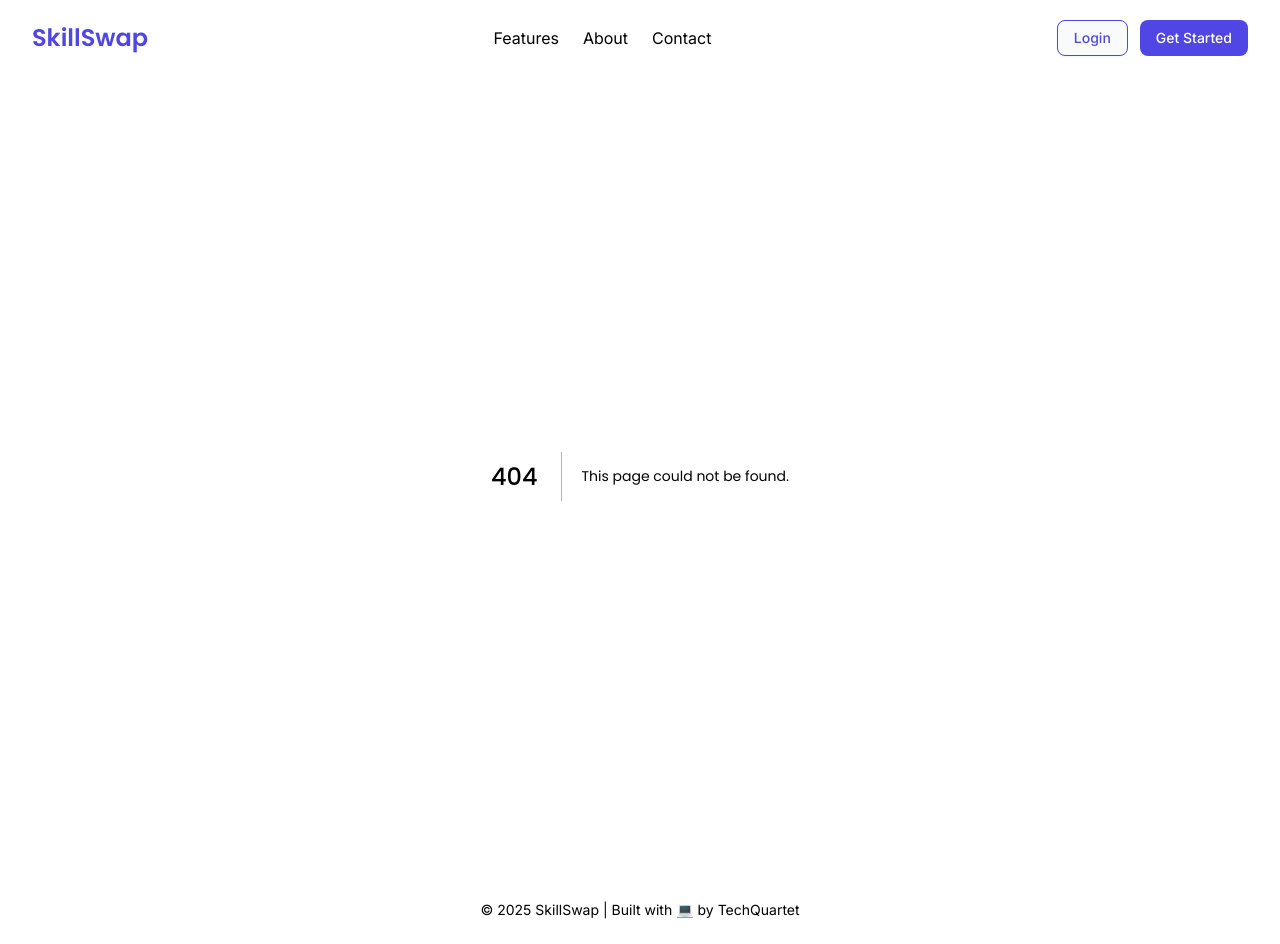
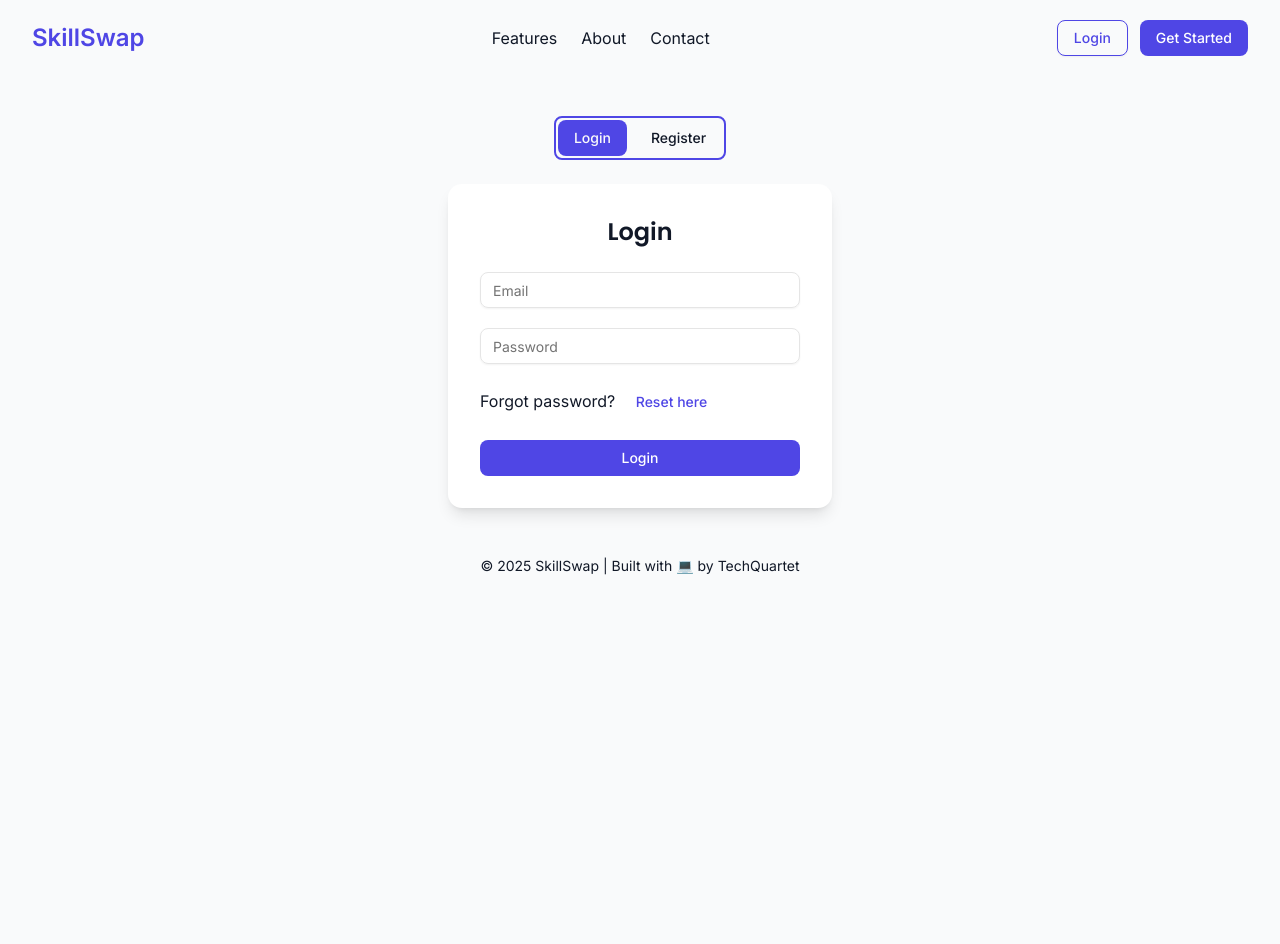
Before and after one commit to theajthakur/skillswap, a Next.js app: page /auth in a window 1280 px wide. Before the commit this address had no page. After the commit the page ends 800 px from the top, so only its background shows below. Built offline with nearby package versions, Linux system fonts and the light colour scheme.

Commit message:
Feat: Added Auth

```diff
--- /dev/null
+++ b/src/app/auth/layout.tsx
@@ -0,0 +1,7 @@
+"use client";
+
+import { ReactNode, useState } from "react";
+
+export default function Layout({ children }: { children: ReactNode }) {
+  return <div>{children}</div>;
+}
--- /dev/null
+++ b/src/app/auth/page.tsx
@@ -0,0 +1,42 @@
+"use client";
+
+import Login from "@/components/auth/Login/Login";
+import Register from "@/components/auth/register/Register";
+import { Button } from "@/components/ui/button";
+import { useState } from "react";
+
+export default function Page() {
+  const [curPage, setCurPage] = useState<string>("login");
+  const changePage = (page: string) => {
+    if (curPage != page) setCurPage(page);
+  };
+  return (
+    <>
+      <div className="flex justify-center flex-col mt-10">
+        <div className="navigation flex justify-center">
+          <div className="flex gap-2 justify-center border-2 rounded-md border-primary p-0.5">
+            <Button
+              variant={curPage === "login" ? "default" : "ghost"}
+              onClick={() => {
+                changePage("login");
+              }}
+            >
+              Login
+            </Button>
+            <Button
+              variant={curPage === "login" ? "ghost" : "default"}
+              onClick={() => {
+                changePage("register");
+              }}
+            >
+              Register
+            </Button>
+          </div>
+        </div>
+        <div className="output">
+          {curPage == "login" ? <Login /> : <Register />}
+        </div>
+      </div>
+    </>
+  );
+}
--- a/src/app/globals.css
+++ b/src/app/globals.css
@@ -143,3 +143,7 @@ h6 {
     @apply bg-background text-foreground;
   }
 }
+
+::-webkit-scrollbar {
+  display: none;
+}
--- /dev/null
+++ b/src/components/auth/Login/Login.tsx
@@ -0,0 +1,96 @@
+"use client";
+
+import { useState } from "react";
+import { Input } from "@/components/ui/input";
+import { Button } from "@/components/ui/button";
+import { useAuth } from "@/components/providers/AuthProvider";
+
+export default function Login() {
+  const { login } = useAuth();
+
+  const [form, setForm] = useState({
+    email: "",
+    password: "",
+  });
+
+  const [loading, setLoading] = useState(false);
+  const [error, setError] = useState("");
+
+  const handleChange = (key: string, value: string) => {
+    setForm((prev) => ({ ...prev, [key]: value }));
+  };
+
+  const handleLogin = async () => {
+    setError("");
+    setLoading(true);
+
+    try {
+      const res = await fetch(`${process.env.SERVER_URL}/auth/login`, {
+        method: "POST",
+        headers: { "Content-Type": "application/json" },
+        body: JSON.stringify({
+          email: form.email,
+          password: form.password,
+        }),
+      });
+
+      const data = await res.json();
+
+      if (!res.ok) {
+        setError(data?.message || "Invalid credentials");
+        setLoading(false);
+        return;
+      }
+
+      login(data.token);
+    } catch {
+      setError("Something went wrong");
+    }
+
+    setLoading(false);
+  };
+
+  return (
+    <div className=" bg-background flex items-center justify-center p-6">
+      <div className="w-full max-w-sm bg-surface shadow-lg rounded-xl p-8">
+        <h1 className="text-2xl font-semibold text-foreground mb-6 text-center">
+          Login
+        </h1>
+
+        {error && (
+          <p className="text-red-600 text-center text-sm mb-4">{error}</p>
+        )}
+
+        <div className="space-y-5">
+          <Input
+            type="email"
+            placeholder="Email"
+            value={form.email}
+            onChange={(e) => handleChange("email", e.target.value)}
+            className="border text-foreground"
+          />
+
+          <Input
+            type="password"
+            placeholder="Password"
+            value={form.password}
+            onChange={(e) => handleChange("password", e.target.value)}
+            className="border text-foreground"
+          />
+
+          <p className="text-shadow">
+            Forgot password? <Button variant={"link"}>Reset here</Button>
+          </p>
+
+          <Button
+            disabled={loading}
+            onClick={handleLogin}
+            className="w-full bg-primary hover:bg-secondary text-white"
+          >
+            {loading ? "Logging in..." : "Login"}
+          </Button>
+        </div>
+      </div>
+    </div>
+  );
+}
--- /dev/null
+++ b/src/components/auth/register/Register.tsx
@@ -0,0 +1,133 @@
+"use client";
+
+import { useState } from "react";
+import { Input } from "@/components/ui/input";
+import { Button } from "@/components/ui/button";
+
+export default function Register() {
+  const [form, setForm] = useState({
+    name: "",
+    email: "",
+    mobile: "",
+    gender: "",
+    skillsInput: "",
+    interestsInput: "",
+  });
+
+  const [error, setError] = useState("");
+  const [loading, setLoading] = useState(false);
+
+  const parseList = (value: string) =>
+    value
+      .split(",")
+      .map((v) => v.trim())
+      .filter((v) => v !== "")
+      .slice(0, 5);
+
+  const handleChange = (key: string, value: string) => {
+    setForm((prev) => ({ ...prev, [key]: value }));
+  };
+
+  const handleSubmit = async () => {
+    setError("");
+    setLoading(true);
+
+    const skills = parseList(form.skillsInput);
+    const interests = parseList(form.interestsInput);
+
+    try {
+      const res = await fetch(`${process.env.SERVER_URL}/auth/register`, {
+        method: "POST",
+        headers: { "Content-Type": "application/json" },
+        body: JSON.stringify({
+          name: form.name,
+          email: form.email,
+          mobile: form.mobile,
+          gender: form.gender,
+          skills,
+          interests,
+        }),
+      });
+
+      const data = await res.json();
+
+      if (!res.ok) {
+        setError(data?.message || "Registration failed");
+        setLoading(false);
+        return;
+      }
+    } catch {
+      setError("Something went wrong");
+    }
+
+    setLoading(false);
+  };
+
+  return (
+    <div className="min-h-[80vh] bg-[var(--color-background)] flex items-center justify-center p-6">
+      <div className="w-full max-w-lg bg-[var(--color-surface)] shadow-xl rounded-xl p-8">
+        <h1 className="text-2xl font-semibold text-[var(--color-foreground)] mb-6 text-center">
+          Register
+        </h1>
+
+        {error && (
+          <p className="text-red-600 text-center text-sm mb-4">{error}</p>
+        )}
+
+        <div className="grid grid-cols-1 gap-5">
+          <Input
+            placeholder="Full Name"
+            value={form.name}
+            onChange={(e) => handleChange("name", e.target.value)}
+            className="border border-[var(--color-text-secondary)] text-[var(--color-foreground)]"
+          />
+
+          <Input
+            type="email"
+            placeholder="Email"
+            value={form.email}
+            onChange={(e) => handleChange("email", e.target.value)}
+            className="border border-[var(--color-text-secondary)] text-[var(--color-foreground)]"
+          />
+
+          <Input
+            type="tel"
+            placeholder="Mobile Number"
+            value={form.mobile}
+            onChange={(e) => handleChange("mobile", e.target.value)}
+            className="border border-[var(--color-text-secondary)] text-[var(--color-foreground)]"
+          />
+
+          <Input
+            placeholder="Gender"
+            value={form.gender}
+            onChange={(e) => handleChange("gender", e.target.value)}
+            className="border border-[var(--color-text-secondary)] text-[var(--color-foreground)]"
+          />
+
+          <Input
+            placeholder="Skills (comma separated)"
+            value={form.skillsInput}
+            onChange={(e) => handleChange("skillsInput", e.target.value)}
+            className="border border-[var(--color-text-secondary)] text-[var(--color-foreground)]"
+          />
+
+          <Input
+            placeholder="Interests (comma separated)"
+            value={form.interestsInput}
+            onChange={(e) => handleChange("interestsInput", e.target.value)}
+            className="border border-[var(--color-text-secondary)] text-[var(--color-foreground)]"
+          />
+
+          <Button
+            disabled={loading}
+            onClick={handleSubmit}
+            className="w-full bg-[var(--color-primary)] hover:bg-[var(--color-secondary)] text-white"
+          >
+            {loading ? "Registering..." : "Register"}
+          </Button>
+        </div>
+      </div>
+    </div>
+  );
+}
--- a/src/components/common/Navbar.tsx
+++ b/src/components/common/Navbar.tsx
@@ -1,14 +1,17 @@
-import Link from "next/link";
 import { Button } from "../ui/button";
 import { useAuth } from "../providers/AuthProvider";
+import Link from "next/link";
 
 export default function Navbar() {
   const { user } = useAuth();
   return (
     <nav className="flex justify-between items-center px-8 py-5">
-      <h1 className="text-2xl font-poppins font-semibold text-primary w-full sm:w-auto text-center sm:text-left">
+      <Link
+        href={"/"}
+        className="text-2xl font-poppins font-semibold text-primary w-full sm:w-auto text-center sm:text-left"
+      >
         SkillSwap
-      </h1>
+      </Link>
 
       <div className="hidden sm:flex gap-6 font-inter text-textSecondary">
         <Link href="#features" className="hover:text-primary">
@@ -35,7 +38,7 @@ export default function Navbar() {
         </div>
       ) : (
         <div className="hidden sm:flex gap-3">
-          <Link href="/login">
+          <Link href="/auth">
             <Button
               variant="outline"
               className="border-primary text-primary hover:bg-primary/10"
@@ -43,7 +46,7 @@ export default function Navbar() {
               Login
             </Button>
           </Link>
-          <Link href="/register">
+          <Link href="/get-started">
             <Button className="bg-primary text-white hover:bg-primary/90">
               Get Started
             </Button>
--- a/src/components/landing/_components/Hero.tsx
+++ b/src/components/landing/_components/Hero.tsx
@@ -32,7 +32,7 @@ export default function Hero() {
           animate={{ opacity: 1 }}
           transition={{ delay: 0.4 }}
         >
-          <Link href="/register">
+          <Link href="/start">
             <Button size={"lg"}>
               Start Swapping <Rocket />
             </Button>
--- a/src/components/providers/AuthProvider.tsx
+++ b/src/components/providers/AuthProvider.tsx
@@ -7,9 +7,10 @@ interface User {
 }
 
 interface AuthContextType {
-  token: string | null;
-  setToken: React.Dispatch<React.SetStateAction<string | null>>;
+  token: string;
   user: User | null;
+  login: (token: string) => void;
+  logout: () => void;
 }
 
 const AuthContext = createContext<AuthContextType | undefined>(undefined);
@@ -19,52 +20,69 @@ export default function AuthProvider({
 }: {
   children: React.ReactNode;
 }) {
-  const [token, setToken] = useState<string | null>(null);
+  const [token, setToken] = useState<string>("");
   const [user, setUser] = useState<User | null>(null);
 
-  useEffect(() => {
   const verifyToken = async () => {
     const storedToken = localStorage.getItem("skillswap_token");
-      if (!storedToken) return; // no token to verify
+    if (!storedToken) return;
 
     try {
       const response = await fetch(`${process.env.SERVER_URL}/auth/ping`, {
         method: "POST",
-          headers: {
-            "Content-Type": "application/json",
-          },
+        headers: { "Content-Type": "application/json" },
         body: JSON.stringify({ token: storedToken }),
       });
 
       if (!response.ok) {
-          // Invalid or expired token
-          console.warn("Token verification failed:", response.status);
         localStorage.removeItem("skillswap_token");
-          setToken(null);
+        setToken("");
+        setUser(null);
         return;
       }
 
-        // Optionally, verify the response body (e.g., check if the server confirms validity)
       const data = await response.json();
+
       if (data?.valid) {
         setToken(storedToken);
         setUser(data.user);
       } else {
         localStorage.removeItem("skillswap_token");
-          setToken(null);
+        setToken("");
+        setUser(null);
       }
-      } catch (error) {
-        console.error("Error verifying token:", error);
+    } catch {
       localStorage.removeItem("skillswap_token");
-        setToken(null);
+      setToken("");
+      setUser(null);
     }
   };
 
+  useEffect(() => {
     verifyToken();
   }, []);
 
+  useEffect(() => {
+    if (!token) {
+      localStorage.removeItem("skillswap_token");
+      setUser(null);
+      return;
+    }
+    localStorage.setItem("skillswap_token", token);
+  }, [token]);
+
+  const login = (newToken: string) => {
+    setToken(newToken);
+    verifyToken();
+  };
+
+  const logout = () => {
+    setToken("");
+    setUser(null);
+  };
+
   return (
-    <AuthContext.Provider value={{ token, setToken, user }}>
+    <AuthContext.Provider value={{ token, user, login, logout }}>
       {children}
     </AuthContext.Provider>
   );
@@ -72,8 +90,6 @@ export default function AuthProvider({
 
 export function useAuth() {
   const context = useContext(AuthContext);
-  if (!context) {
-    throw new Error("useAuth must be used within an AuthProvider");
-  }
+  if (!context) throw new Error("useAuth must be used within an AuthProvider");
   return context;
 }
--- a/src/components/ui/button.tsx
+++ b/src/components/ui/button.tsx
@@ -16,8 +16,7 @@ const buttonVariants = cva(
           "border bg-background shadow-xs hover:bg-accent hover:text-accent-foreground dark:bg-input/30 dark:border-input dark:hover:bg-input/50",
         secondary:
           "bg-secondary text-secondary-foreground hover:bg-secondary/80",
-        ghost:
-          "hover:bg-accent hover:text-accent-foreground dark:hover:bg-accent/50",
+        ghost: "hover:text-primary dark:hover:bg-accent/50",
         link: "text-primary underline-offset-4 hover:underline",
       },
       size: {
```
Lines whose indentation alone changed are shown as unchanged.
